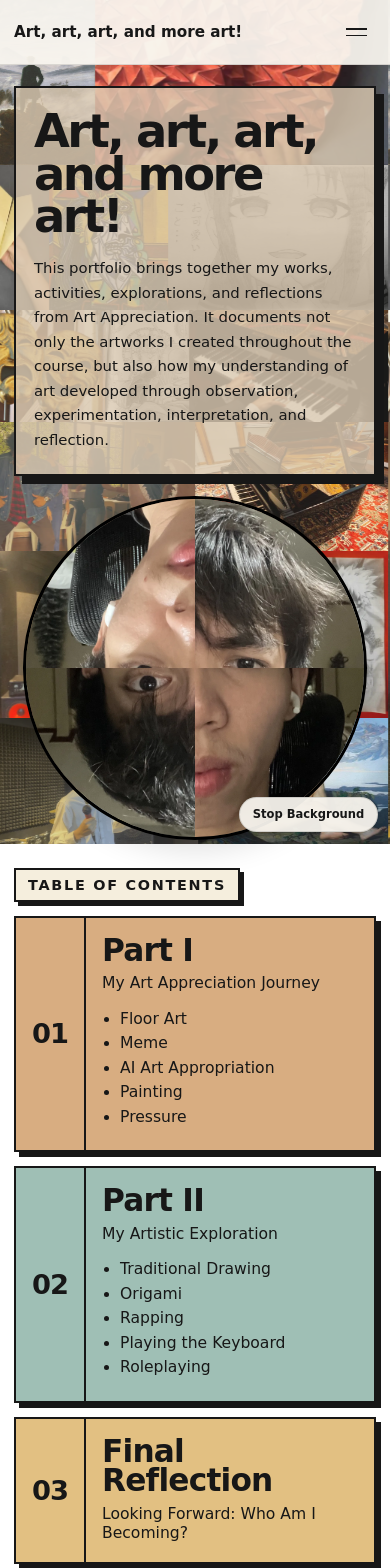
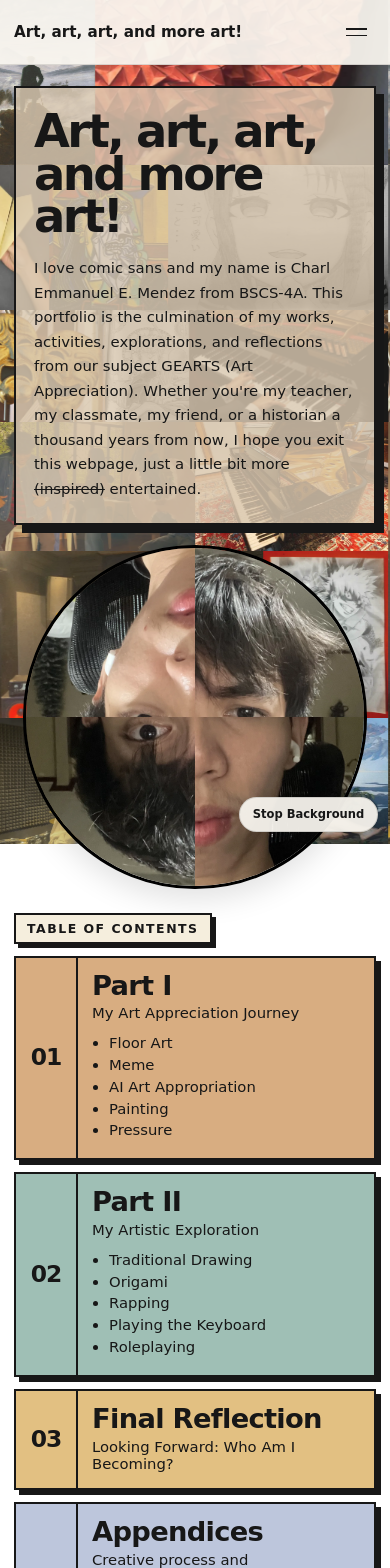
Before and after one commit to KuriGohan1992/art-art-art-and-more-art, a Vue app: page / in a window 390 px wide. Shown: the top 1568 px of the page. Built offline with nearby package versions, Linux system fonts and the light colour scheme.

Commit message:
style: refine front matter and table of contents

```diff
--- a/src/App.vue
+++ b/src/App.vue
@@ -34,14 +34,7 @@ import Appendices from './components/Appendices.vue'
               </h1>
 
               <p class="introduction">
-                This portfolio brings together my works,
-                activities, explorations, and reflections
-                from Art Appreciation. It documents not
-                only the artworks I created throughout the
-                course, but also how my understanding of
-                art developed through observation,
-                experimentation, interpretation, and
-                reflection.
+                I love comic sans and my name is Charl Emmanuel E. Mendez from BSCS-4A. This portfolio is the culmination of my works, activities, explorations, and reflections from our subject GEARTS (Art Appreciation). Whether you're my teacher, my classmate, my friend, or a historian a thousand years from now, I hope you exit this webpage, just a little bit more <s>(inspired)</s> entertained.
               </p>
             </div>
 
@@ -205,9 +198,9 @@ import Appendices from './components/Appendices.vue'
 .contents {
   margin-top:
     clamp(
-      30px,
-      4vh,
-      44px
+      24px,
+      3vh,
+      34px
     );
 }
 
@@ -219,11 +212,11 @@ import Appendices from './components/Appendices.vue'
   display: inline-flex;
   align-items: center;
 
-  margin-bottom: 16px;
+  margin-bottom: 12px;
 
   padding:
-    8px
-    16px;
+    6px
+    13px;
 
   background:
     rgba(245, 238, 220, 0.96);
@@ -232,7 +225,7 @@ import Appendices from './components/Appendices.vue'
     2px solid #171717;
 
   box-shadow:
-    5px 5px 0 #171717;
+    4px 4px 0 #171717;
 }
 
 .contents-heading p {
@@ -242,9 +235,9 @@ import Appendices from './components/Appendices.vue'
 
   font-size:
     clamp(
-      0.9rem,
-      1.1vw,
-      1.05rem
+      0.78rem,
+      0.9vw,
+      0.92rem
     );
 
   font-weight: 700;
@@ -260,7 +253,7 @@ import Appendices from './components/Appendices.vue'
   display: flex;
   flex-direction: column;
 
-  gap: 18px;
+  gap: 12px;
 }
 
 /* =========================
@@ -271,7 +264,7 @@ import Appendices from './components/Appendices.vue'
   display: grid;
 
   grid-template-columns:
-    110px
+    92px
     minmax(0, 1fr);
 
   width: 100%;
@@ -283,7 +276,7 @@ import Appendices from './components/Appendices.vue'
     2px solid #171717;
 
   box-shadow:
-    8px 8px 0 #171717;
+    7px 7px 0 #171717;
 
   overflow: hidden;
 
@@ -300,7 +293,7 @@ import Appendices from './components/Appendices.vue'
     );
 
   box-shadow:
-    11px 11px 0 #171717;
+    10px 10px 0 #171717;
 }
 
 /* =========================
@@ -338,8 +331,8 @@ import Appendices from './components/Appendices.vue'
   justify-content: center;
 
   padding:
-    20px
-    12px;
+    14px
+    10px;
 
   border-right:
     2px solid #171717;
@@ -348,9 +341,9 @@ import Appendices from './components/Appendices.vue'
 .contents-number {
   font-size:
     clamp(
-      2rem,
-      2.5vw,
-      2.8rem
+      1.7rem,
+      2.1vw,
+      2.3rem
     );
 
   font-weight: 700;
@@ -369,21 +362,21 @@ import Appendices from './components/Appendices.vue'
   display: grid;
 
   grid-template-columns:
-    minmax(280px, 0.9fr)
+    minmax(260px, 0.9fr)
     minmax(0, 1.3fr);
 
   align-items: center;
 
   gap:
     clamp(
-      28px,
-      4vw,
-      70px
+      22px,
+      3vw,
+      50px
     );
 
   padding:
-    22px
-    30px;
+    14px
+    22px;
 }
 
 .reflection-body {
@@ -403,9 +396,9 @@ import Appendices from './components/Appendices.vue'
 
   font-size:
     clamp(
-      2.25rem,
-      3vw,
-      3.35rem
+      1.9rem,
+      2.5vw,
+      2.8rem
     );
 
   line-height: 0.95;
@@ -416,48 +409,44 @@ import Appendices from './components/Appendices.vue'
 
 .contents-main p {
   margin:
-    9px
+    6px
     0
     0;
 
   font-size:
     clamp(
-      1rem,
-      1.25vw,
-      1.35rem
+      0.88rem,
+      1.05vw,
+      1.12rem
     );
 
-  line-height: 1.25;
+  line-height: 1.2;
 }
 
 /* =========================
    CONTENT ITEMS
-
-   Using columns instead of grid prevents
-   long items in one column from creating
-   empty vertical space in the other.
    ========================= */
 
 .contents-items {
   margin: 0;
 
-  padding-left: 22px;
+  padding-left: 20px;
 
   column-count: 2;
-  column-gap: 44px;
+  column-gap: 38px;
 }
 
 .contents-items li {
-  margin-bottom: 8px;
+  margin-bottom: 5px;
 
   font-size:
     clamp(
-      1rem,
-      1.2vw,
-      1.28rem
+      0.88rem,
+      1vw,
+      1.08rem
     );
 
-  line-height: 1.25;
+  line-height: 1.2;
 
   break-inside: avoid;
 }
@@ -469,26 +458,26 @@ import Appendices from './components/Appendices.vue'
 @media (max-width: 1000px) {
   .contents-row {
     grid-template-columns:
-      90px
+      80px
       minmax(0, 1fr);
   }
 
   .contents-number-column {
     padding:
-      20px
-      10px;
+      14px
+      8px;
   }
 
   .contents-body {
     grid-template-columns:
-      minmax(220px, 0.9fr)
+      minmax(210px, 0.9fr)
       minmax(0, 1.1fr);
 
-    gap: 24px;
+    gap: 20px;
 
     padding:
-      20px
-      24px;
+      16px
+      20px;
   }
 
   .reflection-body {
@@ -506,27 +495,27 @@ import Appendices from './components/Appendices.vue'
 
 @media (max-width: 760px) {
   .contents {
-    margin-top: 28px;
+    margin-top: 24px;
   }
 
   .contents-heading {
-    margin-bottom: 14px;
+    margin-bottom: 12px;
 
     padding:
-      7px
-      12px;
+      6px
+      11px;
 
     box-shadow:
       4px 4px 0 #171717;
   }
 
   .contents-list-wrapper {
-    gap: 14px;
+    gap: 12px;
   }
 
   .contents-row {
     grid-template-columns:
-      70px
+      62px
       minmax(0, 1fr);
 
     box-shadow:
@@ -544,16 +533,16 @@ import Appendices from './components/Appendices.vue'
     align-items: center;
 
     padding:
-      18px
-      8px;
+      14px
+      6px;
   }
 
   .contents-number {
     font-size:
       clamp(
-        1.55rem,
-        7vw,
-        2rem
+        1.4rem,
+        6vw,
+        1.8rem
       );
   }
 
@@ -561,45 +550,45 @@ import Appendices from './components/Appendices.vue'
   .reflection-body {
     grid-template-columns: 1fr;
 
-    gap: 16px;
+    gap: 12px;
 
     padding:
-      18px
-      16px;
+      15px
+      14px;
   }
 
   .contents-main h2 {
     font-size:
       clamp(
-        1.8rem,
-        8vw,
-        2.5rem
+        1.6rem,
+        7vw,
+        2.15rem
       );
   }
 
   .contents-main p {
     font-size:
       clamp(
-        0.9rem,
-        4vw,
-        1.08rem
+        0.85rem,
+        3.8vw,
+        1rem
       );
   }
 
   .contents-items {
     column-count: 1;
 
-    padding-left: 18px;
+    padding-left: 17px;
   }
 
   .contents-items li {
-    margin-bottom: 5px;
+    margin-bottom: 4px;
 
     font-size:
       clamp(
-        0.9rem,
-        4vw,
-        1.05rem
+        0.85rem,
+        3.8vw,
+        0.98rem
       );
   }
 }
--- a/src/styles.css
+++ b/src/styles.css
@@ -64,10 +64,22 @@ main {
 .front-matter-page {
   min-height: 100svh;
 
+  display: flex;
+  align-items: center;
+
   padding:
-    112px
+    90px
     var(--page-padding)
     40px;
+}
+
+.front-matter {
+  width: min(
+    var(--page-max-width),
+    100%
+  );
+
+  margin: 0 auto;
 }
 
 .front-matter {
```
